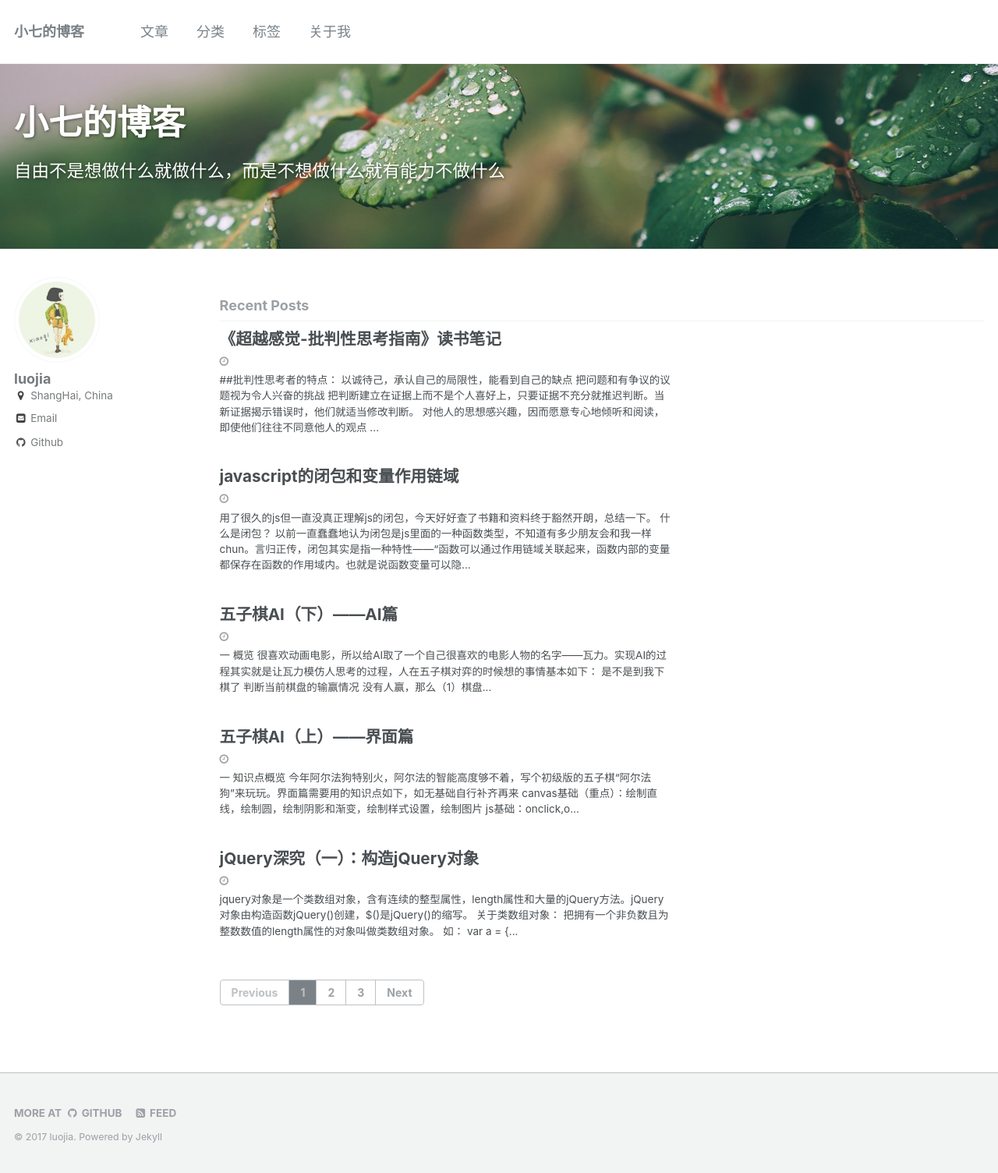
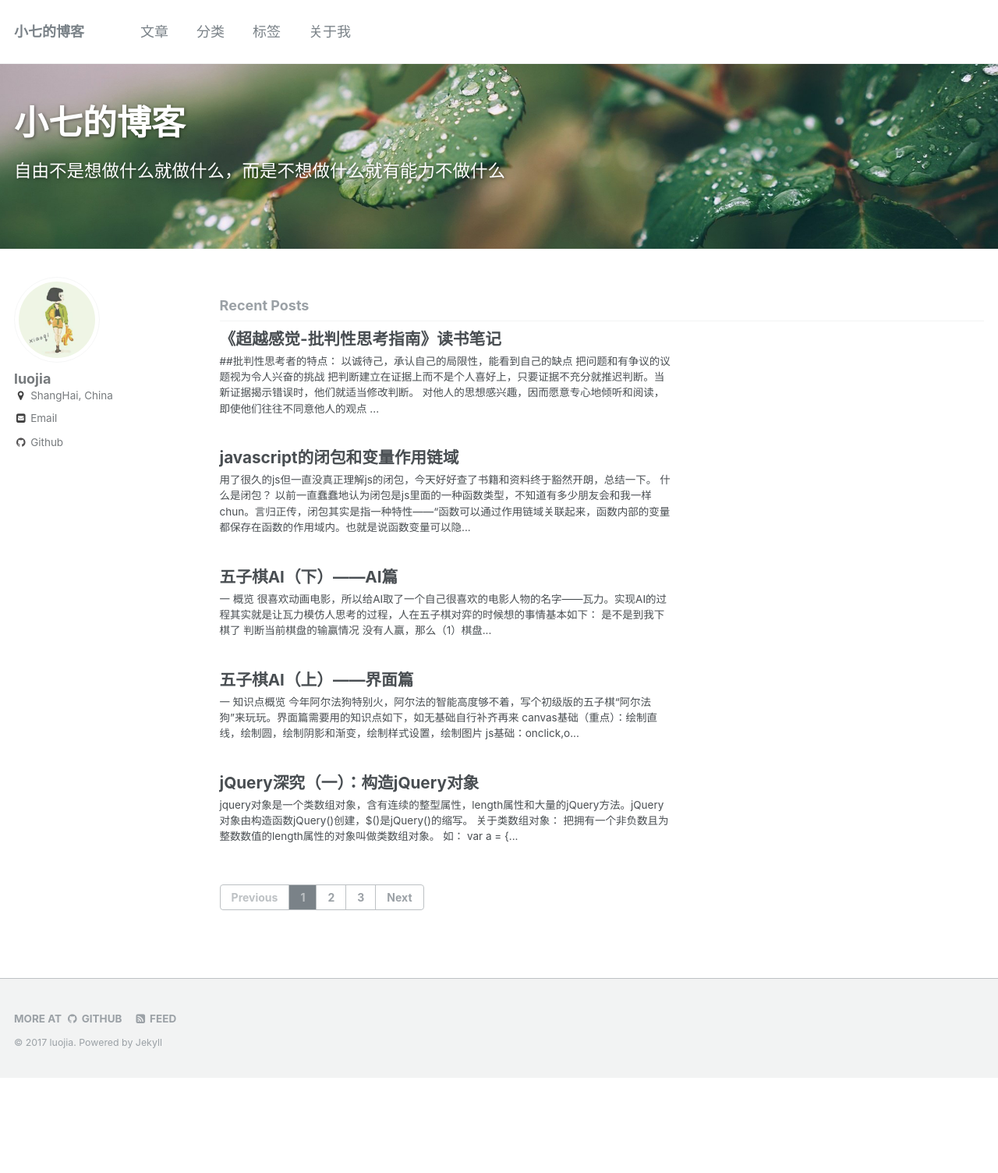
Before and after one commit to summer1914/summer1914.github.io, a Jekyll site: the page built from index.html, in a window 1280 px wide. Shown: the whole page at 78% size. Built offline with Jekyll 4.4.1, drawn with Linux system fonts in a browser that asks for light colours; the list of posts is cut into pages by our own code; after the commit the page ends 1382 px from its top, so only the background shows below that.

Commit message:
去掉评论

```diff
--- a/_includes/archive-single.html
+++ b/_includes/archive-single.html
@@ -32,7 +32,9 @@
         <a href="{{ base_path }}{{ post.url }}" rel="permalink">{{ title }}</a>
       {% endif %}
     </h2>
-    <p class="page__meta"><i class="fa fa-clock-o" aria-hidden="true"></i>{{ page.modified | date: "%Y-%m-%d" }}</p>
+    {% if post.read_time %}
+      <p class="page__meta"><i class="fa fa-clock-o" aria-hidden="true"></i> {% include read-time.html %}</p>
+    {% endif %}
     {% if post.excerpt %}<p class="archive__item-excerpt" itemprop="description">{{ post.excerpt | markdownify | strip_html | truncate: 160 }}</p>{% endif %}
   </article>
 </div>
--- a/_includes/comments.html
+++ b/_includes/comments.html
@@ -1,5 +1,6 @@
 {% include base_path %}
 
+<!--
 <div class="page__comments">
   <h4 class="page__comments-title">{{ site.data.ui-text[site.locale].comments_label | default: "Leave a Comment" }}</h4>
   {% case site.comments.provider %}
@@ -12,4 +13,4 @@
   {% when "custom" %}
     <section class="ds-thread" data-thread-key="{{ page.thread }}" data-url="http://summer1914.github.io{{page.url}}" data-title="{{ page.title }}" ></section>
   {% endcase %}
-</div>
+</div>-->
```
